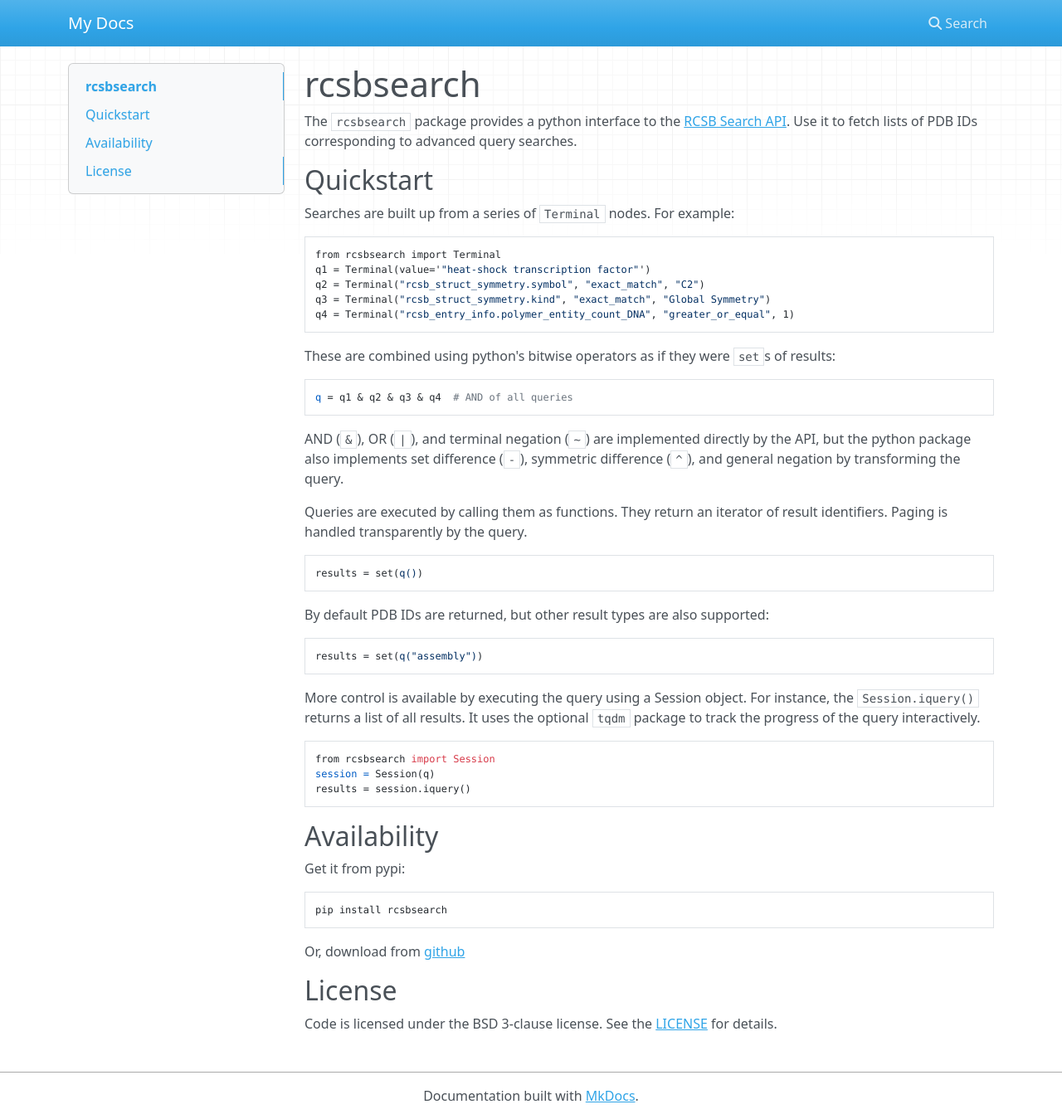
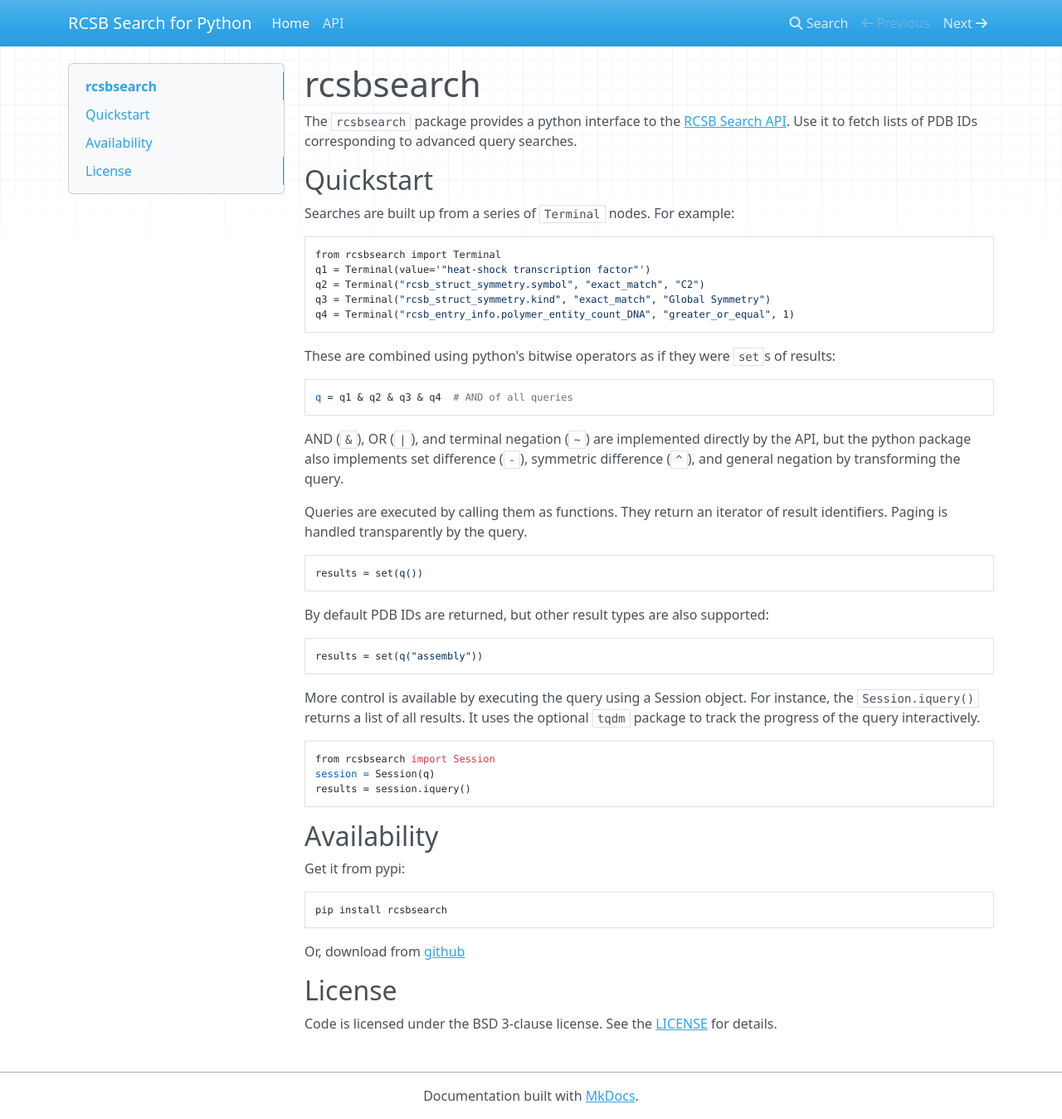
Before and after one commit to ncoish/rcsbsearch, an MkDocs documentation site: the page built from docs/index.md, in a window 1280 px wide and 1349 px high. Shown: the whole window at 83% size. Built offline with MkDocs 1.6.1, drawn with Linux system fonts in a browser that asks for light colours; nearby versions of some CDN libraries; old or Windows-style settings are respelled for this version of MkDocs.

```diff
--- a/docs/requirements.txt
+++ b/docs/requirements.txt
@@ -1 +1,2 @@
-mkdocs == 1.1.2
+mkdocs==1.1.2
+mkautodoc==0.1.0
--- a/mkdocs.yml
+++ b/mkdocs.yml
@@ -1 +1,10 @@
-site_name: My Docs
+site_name: RCSB Search for Python
+
+markdown_extensions:
+  - admonition
+  - codehilite
+  - mkautodoc
+
+pages:
+  - Home: index.md
+  - API: api.md
--- a/rcsbsearch/__init__.py
+++ b/rcsbsearch/__init__.py
@@ -1,3 +1,4 @@
+"""RCSB Search API"""
 from .search import Query, Group, Terminal, Session  # noqa: F401
 
 __version__ = "0.1.1-dev1"
```
Also changed, not shown: docs/api.md (added, +17 -0 lines).
